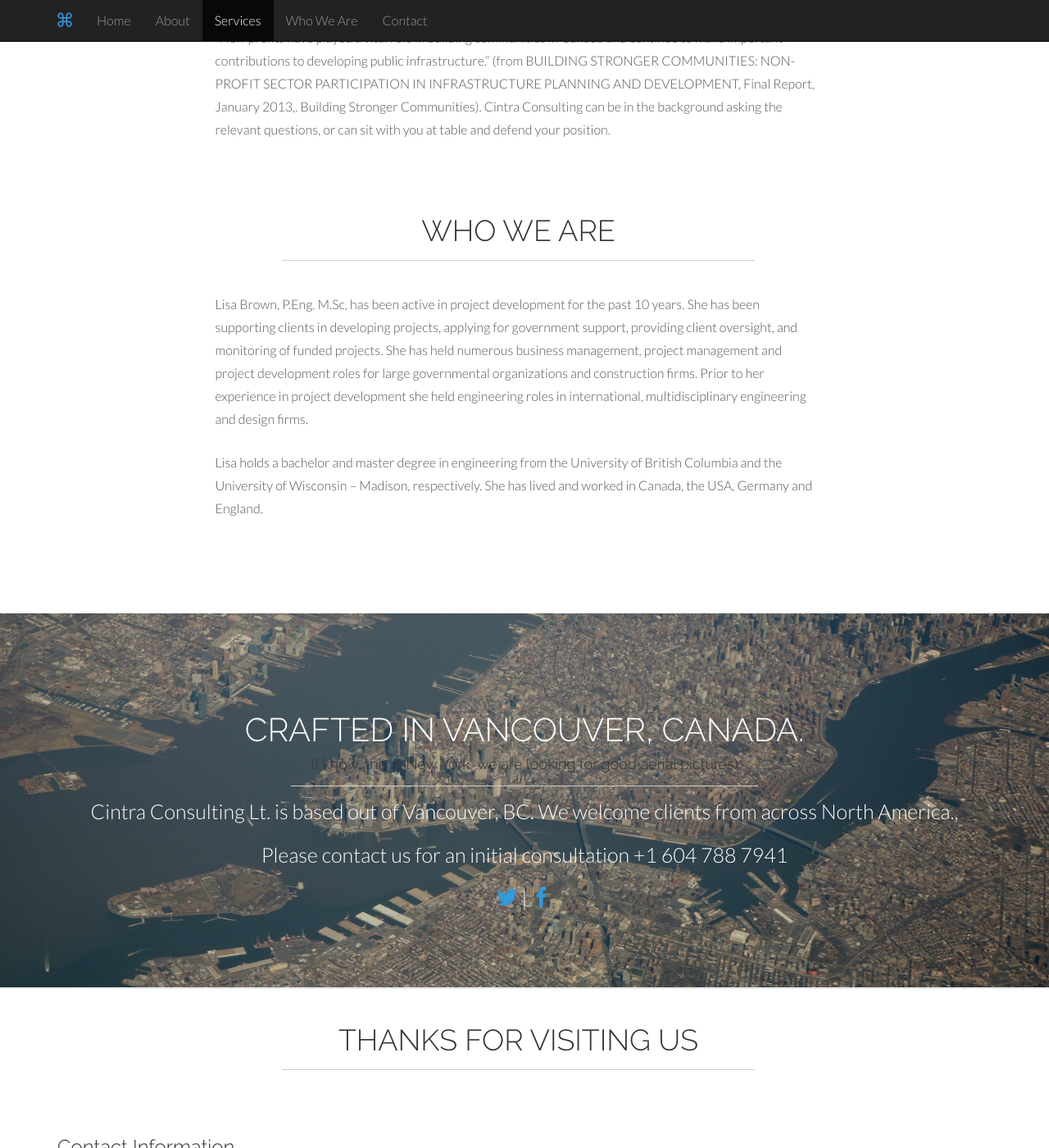
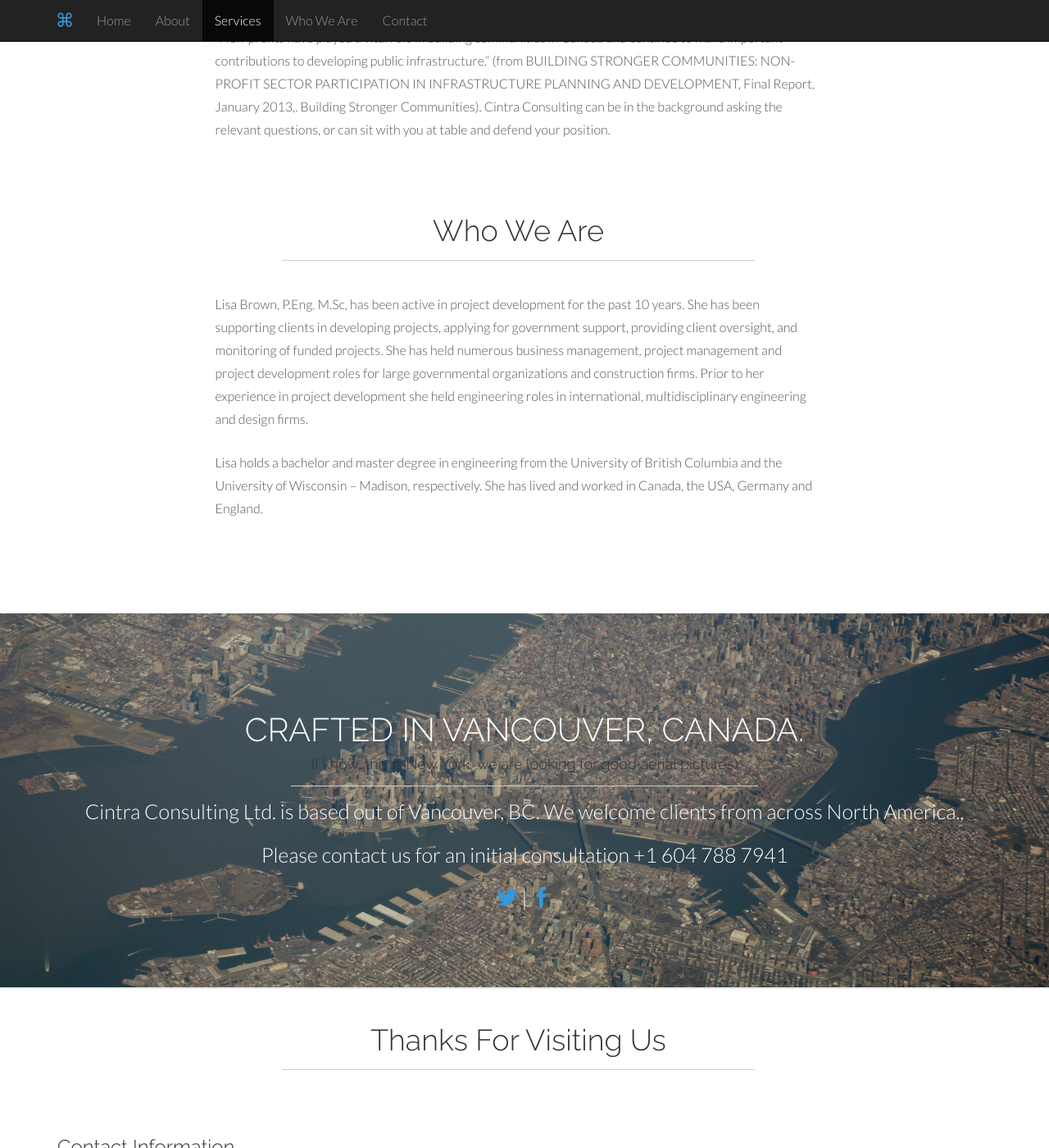
Before and after one commit to Cintra/cintra.github.io, a Jekyll site: the page index.html, which Jekyll copies as it is, in a window 1280 px wide and 1400 px high, scrolled down 1667 px. Shown: the whole window at 82% size. Built offline with Jekyll 4.4.1, drawn with Linux system fonts in a browser that asks for light colours; some of the changed text lies outside the part shown.

Commit message:
some editorial cleanup

```diff
--- a/index.html
+++ b/index.html
@@ -70,7 +70,7 @@
 		<div class="container" id="about" name="about">
 			<div class="row white">
 			<br>
-				<h1 class="centered">A LITTLE ABOUT OUR FIRM</h1>
+				<h1 class="centered">A Little About Our Firm</h1>
 				<hr>
 
 				<div class="col-lg-6">
@@ -141,7 +141,7 @@
 		<br>
 			<div class="row">
 				<br>
-				<h1 class="centered">WHO WE ARE</h1>
+				<h1 class="centered">Who We Are</h1>
 				<hr>
 				<br>
 				<div class="col-lg-offset-2 col-lg-8">
@@ -179,7 +179,7 @@
 				<h1>CRAFTED IN VANCOUVER, CANADA.</h1>
 				<h4>(I know, this is New York, we are looking for good aerial pictures)</h4>
 				<hr>
-				<p>Cintra Consulting Lt. is based out of Vancouver, BC.  We welcome clients from across North America.,</p>
+				<p>Cintra Consulting Ltd. is based out of Vancouver, BC.  We welcome clients from across North America.,</p>
 				<p>Please contact us for an initial consultation +1 604 788 7941</p>
 				<p><a class="icon icon-twitter" href="#"></a> | <a class="icon icon-facebook" href="#"></a></p>
 			</div><!-- container -->
@@ -188,7 +188,7 @@
 		<div class="container" id="contact" name="contact">
 			<div class="row">
 			<br>
-				<h1 class="centered">THANKS FOR VISITING US</h1>
+				<h1 class="centered">Thanks For Visiting Us</h1>
 				<hr>
 				<br>
 				<br>
```
